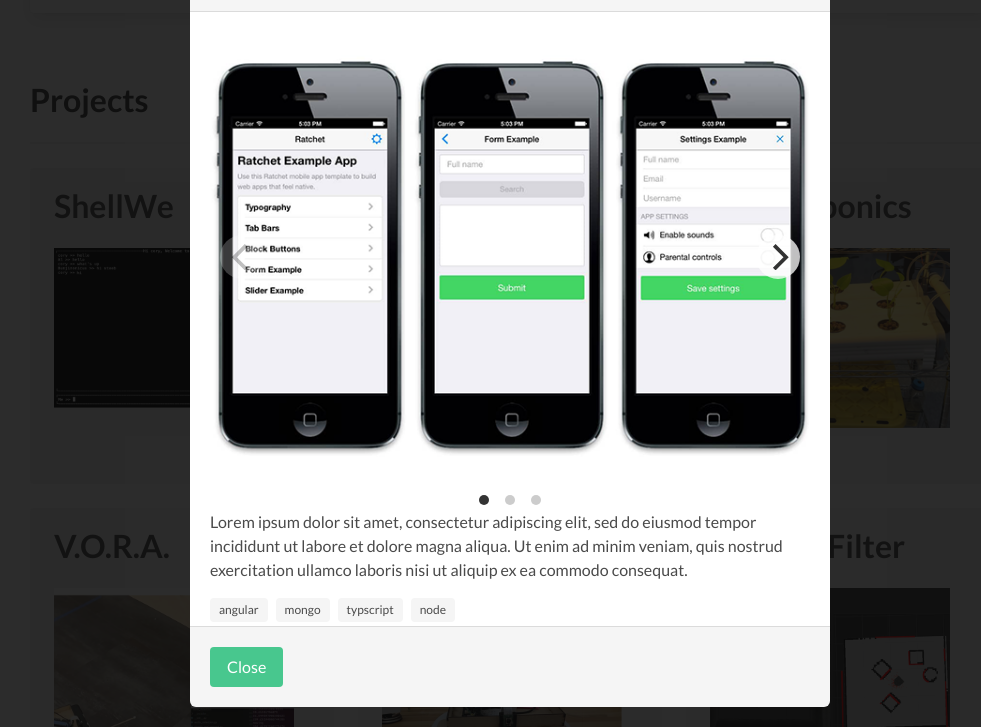
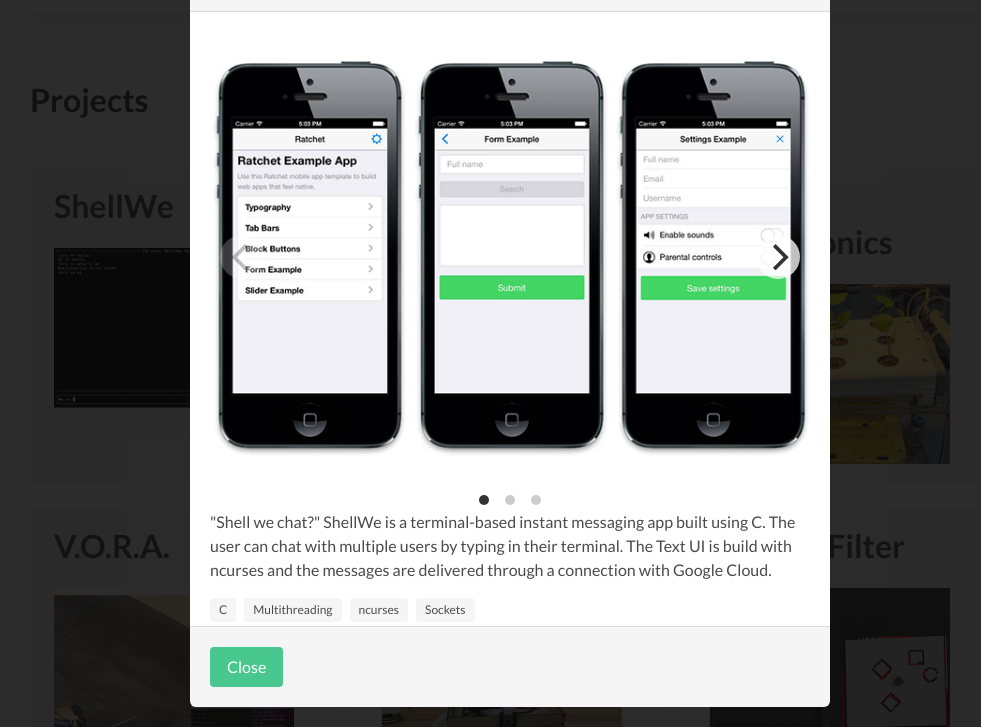
Before and after one commit to dokyun-kim4/portfolio, a plain HTML site: page docs/index.html in a window 1280 px wide. Both pictures are taken after a click on the picture 304 px from the left and 1698 px from the top of the page. Shown: the part 1371-2098 px from the top of the page, without its empty margins (130-1111 px from the left). Drawn offline with Linux system fonts and the light colour scheme.

Commit message:
add project descriptions

```diff
--- a/docs/index.html
+++ b/docs/index.html
@@ -63,9 +63,10 @@
         <h1 class="title">About Me</h1>
         <hr />
         <p>
-          Hello, I'm a third-year Robotics Engineering student at Olin College of Engineering. My main interests are robot algorithms and computer vision.
-          While my heart lies in robotics, I’m also curious about the other fields of software development such as front-end, back-end, firmware, etc. Through multiple projects and courses, I've gotten lots of experience with Python, MATLAB, C++, C,  Git, HTML, and CSS.
-          I am thrilled by the remarkable advancements the robotics industry has achieved, and I'm excited to explore new frontiers in the field to create a positive impact on the world.
+          Hello, I'm a third-year Robotics Engineering student at Olin College of Engineering. My main interests are robot algorithms, machine learning, and computer vision.
+          While my heart lies in robotics, I’m also curious about the other fields of software development such as front-end, back-end, firmware, etc. Through multiple projects and courses,
+          I am most proficient in Python and ROS2, but I also have a lot of experience working with C++, C, HTML, CSS, and more.
+          I am thrilled by the remarkable advancements the robotics industry has achieved, and I'm excited to create a positive impact on the world through robotics.
         </p>
       </div>
     </section>
@@ -85,7 +86,7 @@
                 </figure>
               </div>
               <div class="media-content">
-                <p class="title is-4">Olin Farm Robotics Challenge</p>
+                <p class="title is-4">Olin Agricultural Robotics Research</p>
                 <p class="subtitle is-6">
                   Summer Research Assistant - <time datetime="2024-5">May 2024</time> -
                   <time datetime="2024-7">July 2024</time>
@@ -94,21 +95,19 @@
             </div>
             <div class="content">
               <p>
-                Lorem ipsum dolor sit amet, consectetur adipiscing elit.
-                Phasellus nec iaculis mauris.
+                Continuing my work in Olin's Farm Robotics Challenge throughout the summer with 3 other student researchers
               </p>
               <ul>
-                <li>Noteworthy achievment here.</li>
-                <li>Noteworthy achievment here.</li>
-                <li>Noteworthy achievment here.</li>
+                <li>GeoFencing the robot using GPS</li>
+                <li>Implementing crop-row following</li>
+                <li>Implementing object detection for E-stop</li>
               </ul>
               <div class="tags">
-                <span class="tag">c#</span>
-                <span class="tag">xamarin</span>
-                <span class="tag">asp.net core</span>
-                <span class="tag">.net core</span>
-                <span class="tag">azure</span>
-                <span class="tag">devops</span>
+                <span class="tag">Python</span>
+                <span class="tag">ROS2</span>
+                <span class="tag">Microcontrollers</span>
+                <span class="tag">OpenCV</span>
+                <span class="tag">Linux</span>
               </div>
             </div>
           </div>
@@ -122,7 +121,7 @@
                 </figure>
               </div>
               <div class="media-content">
-                <p class="title is-4">Olin Farm Robotics Challenge</p>
+                <p class="title is-4">Olin Agricultural Robotics Research</p>
                 <p class="subtitle is-6">
                   Vision Lead - <time datetime="2024-1">January 2024</time> -
                   <time datetime="2024-5">May 2024</time>
@@ -131,7 +130,7 @@
             </div>
             <div class="content">
               <p>
-                Lead a team of 4 engineers to design a crop/weed identifying software
+                Lead a team of 4 engineers to design a crop/weed identifying software for Olin's Farm Robotics Challenge Team
               </p>
               <ul>
                 <li>Built a segmentation pipeline with OpenCV from scratch</li>
@@ -186,7 +185,7 @@
               </div>
               <div class="tile is-parent">
                 <article class="tile is-child notification">
-                  <p class="title">PIE-droponics</p>
+                  <p class="title">Mobile Hydroponics</p>
                   <figure class="image is-4by3">
                     <img
                       class="modal-trigger"
@@ -327,6 +326,9 @@
                 <li>
                   Valedictorian
                 </li>
+                <li>
+                  FIRST Robotics
+                </li>
               </ul>
             </div>
           </div>
@@ -401,17 +403,15 @@
 
           <div class="content">
             <p>
-              Lorem ipsum dolor sit amet, consectetur adipiscing elit, sed do
-              eiusmod tempor incididunt ut labore et dolore magna aliqua. Ut
-              enim ad minim veniam, quis nostrud exercitation ullamco laboris
-              nisi ut aliquip ex ea commodo consequat.
+              "Shell we chat?" ShellWe is a terminal-based instant messaging app built using C. The user can chat with multiple users
+              by typing in their terminal. The Text UI is build with ncurses and the messages are delivered through a connection with Google Cloud.
             </p>
 
             <div class="tags">
-              <span class="tag">angular</span>
-              <span class="tag">mongo</span>
-              <span class="tag">typscript</span>
-              <span class="tag">node</span>
+              <span class="tag">C</span>
+              <span class="tag">Multithreading</span>
+              <span class="tag">ncurses</span>
+              <span class="tag">Sockets</span>
             </div>
           </div>
         </section>
@@ -443,16 +443,14 @@
 
           <div class="content">
             <p>
-              Lorem ipsum dolor sit amet, consectetur adipiscing elit, sed do
-              eiusmod tempor incididunt ut labore et dolore magna aliqua. Ut
-              enim ad minim veniam, quis nostrud exercitation ullamco laboris
-              nisi ut aliquip ex ea commodo consequat.
+              Using MATLAB and MATLAB Simulink, fine-tuned a PID controller to balance
+              an inverted pendulum system under external disturbances are applied.
             </p>
             <div class="tags">
-              <span class="tag">angular</span>
-              <span class="tag">mongo</span>
-              <span class="tag">typscript</span>
-              <span class="tag">node</span>
+              <span class="tag">MATLAB</span>
+              <span class="tag">MATLAB Simulink</span>
+              <span class="tag">PID controller</span>
+              <span class="tag">System Analysis</span>
             </div>
           </div>
         </section>
@@ -466,7 +464,7 @@
       <div class="modal-background"></div>
       <div class="modal-card">
         <header class="modal-card-head">
-          <p class="modal-card-title">PIE-droponics</p>
+          <p class="modal-card-title">Mobile Hydroponics</p>
           <button class="delete" aria-label="close"></button>
         </header>
         <section class="modal-card-body">
@@ -484,17 +482,18 @@
 
           <div class="content">
             <p>
-              Lorem ipsum dolor sit amet, consectetur adipiscing elit, sed do
-              eiusmod tempor incididunt ut labore et dolore magna aliqua. Ut
-              enim ad minim veniam, quis nostrud exercitation ullamco laboris
-              nisi ut aliquip ex ea commodo consequat.
+              With 4 other students:
+            <li>Built a hydroponics cart that functions with minimum human interaction</li>
+            <li>Designed and fabricated custom, waterproof parts</li>
+            <li>Programmed ESP32 microcontroller for time-based operations</li>
+            <li>Integrated AWS services for web-based sensor monitoring</li>
             </p>
 
             <div class="tags">
-              <span class="tag">angular</span>
-              <span class="tag">mongo</span>
-              <span class="tag">typscript</span>
-              <span class="tag">node</span>
+              <span class="tag">Microcontroller Programming</span>
+              <span class="tag">Project Management</span>
+              <span class="tag">Mechanical Fabrication</span>
+              <span class="tag">Rapid Prototyping</span>
             </div>
           </div>
         </section>
@@ -526,16 +525,18 @@
 
           <div class="content">
             <p>
-              Lorem ipsum dolor sit amet, consectetur adipiscing elit, sed do
-              eiusmod tempor incididunt ut labore et dolore magna aliqua. Ut
-              enim ad minim veniam, quis nostrud exercitation ullamco laboris
-              nisi ut aliquip ex ea commodo consequat.
+              Inspired by Jarvis from Iron Man, we created a robot assistant that can be operated using voice commands.
+            - Used OpenCV for april tag navigation
+            - Built an object retrieval function using YOLO and SORT
+            - Trained a custom ML model for voice identification
             </p>
             <div class="tags">
-              <span class="tag">angular</span>
-              <span class="tag">mongo</span>
-              <span class="tag">typscript</span>
-              <span class="tag">node</span>
+              <span class="tag">ROS2</span>
+              <span class="tag">OpenCV</span>
+              <span class="tag">YOLO</span>
+              <span class="tag">Python</span>
+              <span class="tag">Git</span>
+              <span class="tag">Linux</span>
             </div>
           </div>
         </section>
@@ -569,16 +570,23 @@
 
           <div class="content">
             <p>
-              Lorem ipsum dolor sit amet, consectetur adipiscing elit, sed do
-              eiusmod tempor incididunt ut labore et dolore magna aliqua. Ut
-              enim ad minim veniam, quis nostrud exercitation ullamco laboris
-              nisi ut aliquip ex ea commodo consequat.
+              Using OpenCV and ROS2 in Python, replicated the 'Red Light Green Light' game from the Netfilx show Squid Game.
+              <li>
+                Implemented person tracking with SORT and YOLO
+              </li>
+              <li>
+                Movement detection using OpenCV
+              </li>
+              <li>
+                Integration with a Neato robot using ROS2
+              </li>
             </p>
             <div class="tags">
-              <span class="tag">angular</span>
-              <span class="tag">mongo</span>
-              <span class="tag">typscript</span>
-              <span class="tag">node</span>
+              <span class="tag">ROS2</span>
+              <span class="tag">Python</span>
+              <span class="tag">OpenCV</span>
+              <span class="tag">YOLO</span>
+              <span class="tag">Git</span>
             </div>
           </div>
         </section>
@@ -610,16 +618,16 @@
 
           <div class="content">
             <p>
-              Lorem ipsum dolor sit amet, consectetur adipiscing elit, sed do
-              eiusmod tempor incididunt ut labore et dolore magna aliqua. Ut
-              enim ad minim veniam, quis nostrud exercitation ullamco laboris
-              nisi ut aliquip ex ea commodo consequat.
+              Using ROS2 in Python, implemented a particle filter algorithm for robot localization
+            <li>Robot simulation using rviz2 and gazebo</li>
+            <li>Implemented matrix transformations for switching between reference frames and projection</li>
             </p>
             <div class="tags">
-              <span class="tag">angular</span>
-              <span class="tag">mongo</span>
-              <span class="tag">typscript</span>
-              <span class="tag">node</span>
+              <span class="tag">ROS2</span>
+              <span class="tag">Python</span>
+              <span class="tag">Rviz2</span>
+              <span class="tag">Gazebo Simulator</span>
+              <span class="tag">Linear Algebra</span>
             </div>
           </div>
         </section>
@@ -650,16 +658,16 @@
 
           <div class="content">
             <p>
-              Lorem ipsum dolor sit amet, consectetur adipiscing elit, sed do
-              eiusmod tempor incididunt ut labore et dolore magna aliqua. Ut
-              enim ad minim veniam, quis nostrud exercitation ullamco laboris
-              nisi ut aliquip ex ea commodo consequat.
+              Created a Wordle-like game using the Spotify API and Flask
+              <li>UI built from scratch using HTML5 and CSS</li>
+              <li>Visual game effects written using JavaScript</li>
+              <li>Backend in Python</li>
             </p>
             <div class="tags">
-              <span class="tag">angular</span>
-              <span class="tag">mongo</span>
-              <span class="tag">typscript</span>
-              <span class="tag">node</span>
+              <span class="tag">Python</span>
+              <span class="tag">Flask</span>
+              <span class="tag">HTML & CSS</span>
+              <span class="tag">JavaScript</span>
             </div>
           </div>
         </section>
@@ -690,16 +698,15 @@
 
           <div class="content">
             <p>
-              Lorem ipsum dolor sit amet, consectetur adipiscing elit, sed do
-              eiusmod tempor incididunt ut labore et dolore magna aliqua. Ut
-              enim ad minim veniam, quis nostrud exercitation ullamco laboris
-              nisi ut aliquip ex ea commodo consequat.
+              Software Design Final Project
+              <li>Web-based workout tracker app built in Flask</li>
+              <li>UI built in HTML5, CSS and JinJa2</li>
+              <li>Backend in Python</li>
             </p>
             <div class="tags">
-              <span class="tag">angular</span>
-              <span class="tag">mongo</span>
-              <span class="tag">typscript</span>
-              <span class="tag">node</span>
+              <span class="tag">Python</span>
+              <span class="tag">Flask</span>
+              <span class="tag">HTML5 & CSS</span>
             </div>
           </div>
         </section>
@@ -730,16 +737,15 @@
 
           <div class="content">
             <p>
-              Lorem ipsum dolor sit amet, consectetur adipiscing elit, sed do
-              eiusmod tempor incididunt ut labore et dolore magna aliqua. Ut
-              enim ad minim veniam, quis nostrud exercitation ullamco laboris
-              nisi ut aliquip ex ea commodo consequat.
+              Software Design Midterm Project
+              <li>Used the FIRST Robotics API to model the organization's growth over time</li>
+              <li>Data analysis/visualization through Pandas and Folium</li>
             </p>
             <div class="tags">
-              <span class="tag">angular</span>
-              <span class="tag">mongo</span>
-              <span class="tag">typscript</span>
-              <span class="tag">node</span>
+              <span class="tag">Python</span>
+              <span class="tag">Pandas</span>
+              <span class="tag">Data Analysis</span>
+              <span class="tag">Data Visualization</span>
             </div>
           </div>
         </section>
```
